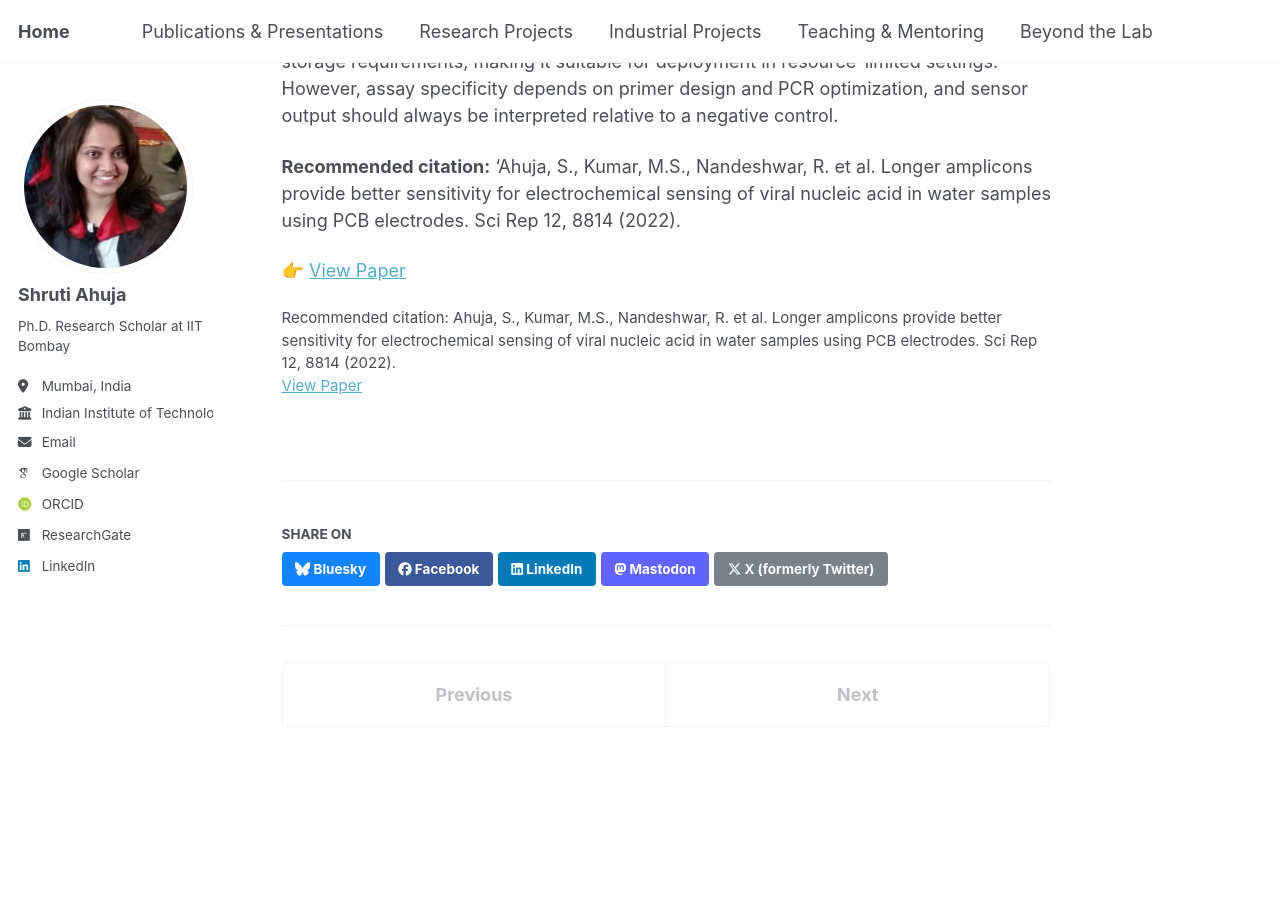
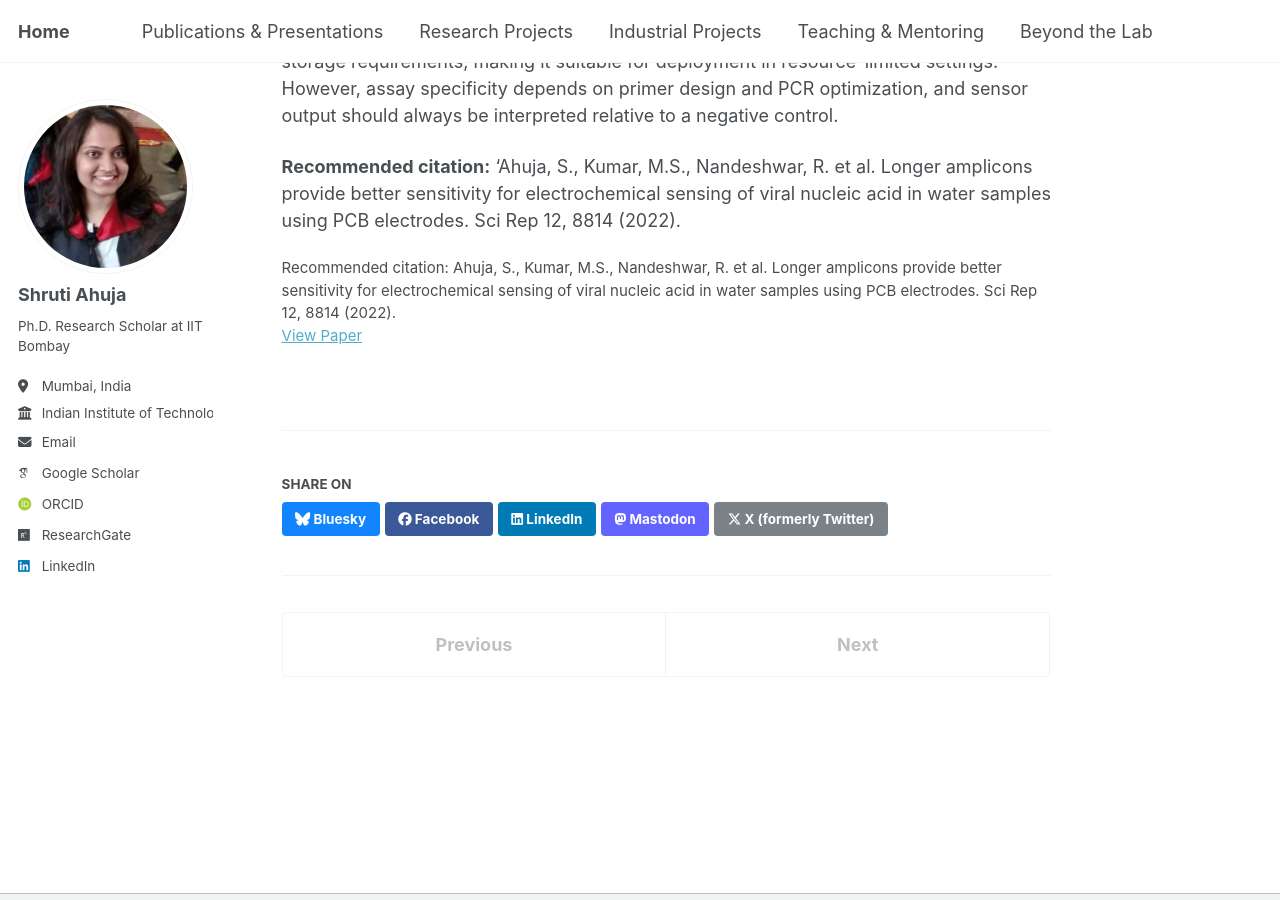
Before and after one commit to shrutiahuja/shrutiahuja.github.io, a Jekyll site: the page built from _publications/2022-05-25-longer-amplicons.md, in a window 1280 px wide and 900 px high, scrolled down 2004 px. Built offline with Jekyll 4.4.1, drawn with Linux system fonts in a browser that asks for light colours; some web fonts are replaced; a script that is not in the unit is left out.

Commit message:
Update 2022-05-25-longer-amplicons.md

```diff
--- a/_publications/2022-05-25-longer-amplicons.md
+++ b/_publications/2022-05-25-longer-amplicons.md
@@ -25,5 +25,3 @@ DNA fragments of different lengths showed distinct electrochemical behavior on u
 This work demonstrates that longer DNA fragments provide higher electrochemical sensitivity on unmodified ENIG PCB electrodes when methylene blue is used as the redox mediator. DNA fragment length and ionic strength strongly influence electrochemical response, and DNA concentration determines the mechanism of MB–DNA interaction. At lower DNA concentrations (<2ng/µl), the electrochemical current response is dominated by adsorption of MB-DNA on the electrode, whereas at higher DNA concentrations, the electrochemical current response is determined by steric inhibition of redox activity due to intercalation of MB between base pairs of DNA. These electrodes require no surface modification, uses methylene blue as an inexpensive redox dye, and has no special storage requirements, making it suitable for deployment in resource-limited settings. However, assay specificity depends on primer design and PCR optimization, and sensor output should always be interpreted relative to a negative control.
 
 **Recommended citation:** 'Ahuja, S., Kumar, M.S., Nandeshwar, R. et al. Longer amplicons provide better sensitivity for electrochemical sensing of viral nucleic acid in water samples using PCB electrodes. Sci Rep 12, 8814 (2022).
-
-👉 [View Paper]({{ page.paperurl }})
```
